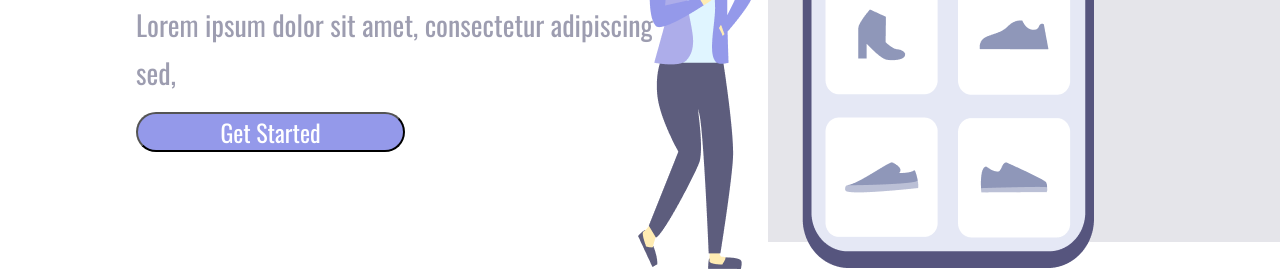
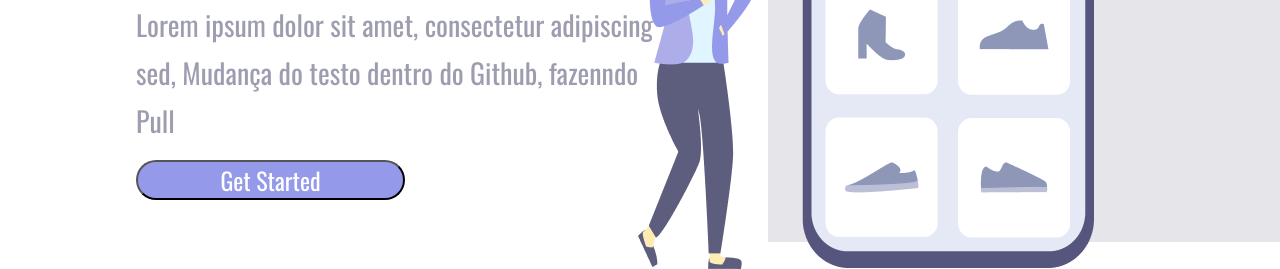
Before and after one commit to AlexDevForever/Projeto-1-CSS-commit-2, a plain HTML site: page index.html in a window 1280 px wide. Shown: the part 558-827 px from the top of the page. Drawn offline with nearby package versions, Linux system fonts and the light colour scheme.

Commit message:
Mudança do texto index.html dentro do GitHub, fazendo Pull

```diff
--- a/index.html
+++ b/index.html
@@ -15,7 +15,7 @@
     <div class="wrapper">
         <section class="container-left">
             <h1>Easy Shopping Via Mobile</h1>
-            <p>Lorem ipsum dolor sit amet, consectetur adipiscing sed,
+            <p>Lorem ipsum dolor sit amet, consectetur adipiscing sed, Mudança do testo dentro do Github, fazenndo Pull
                 </p>
             <button>Get Started</button>
         </section>
```
